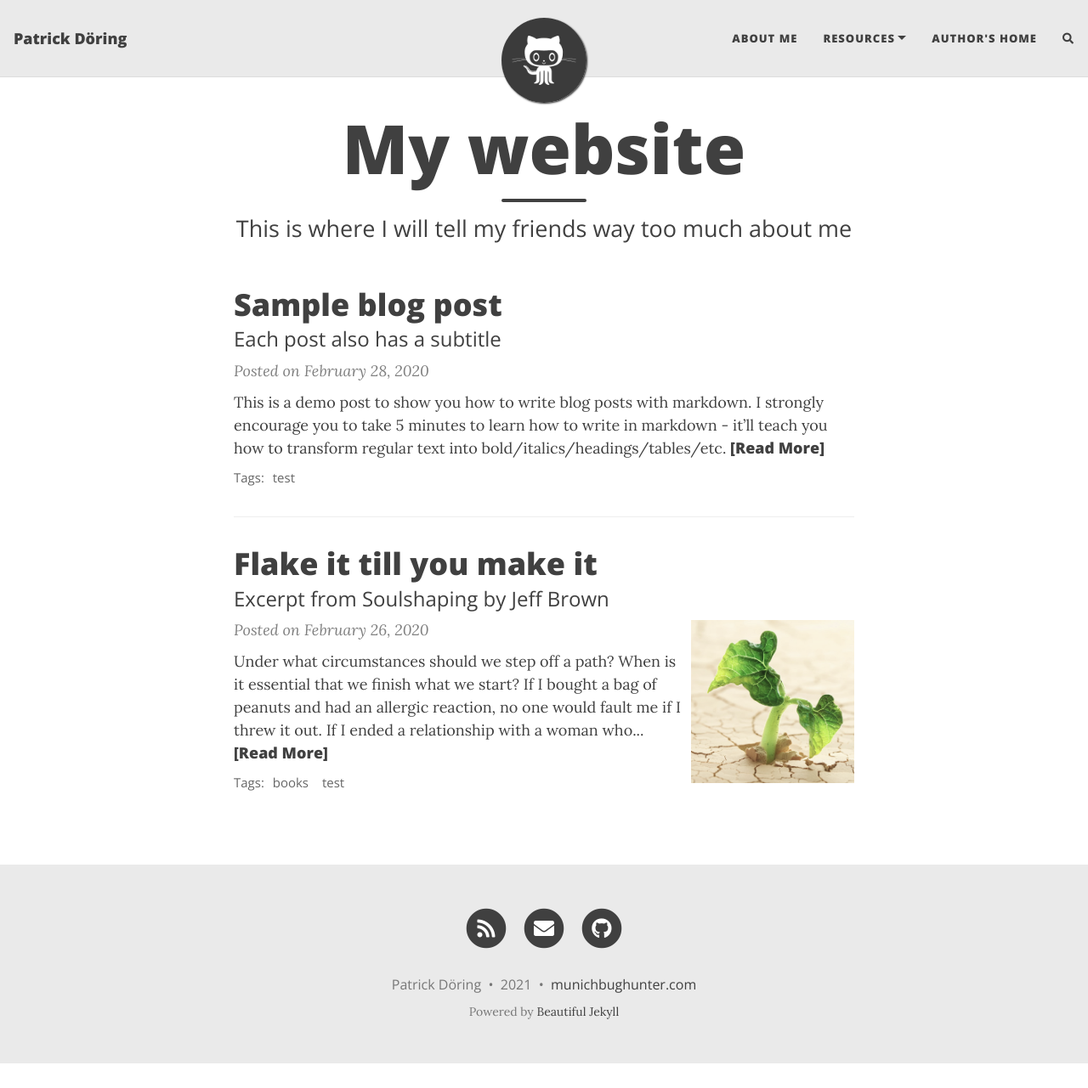
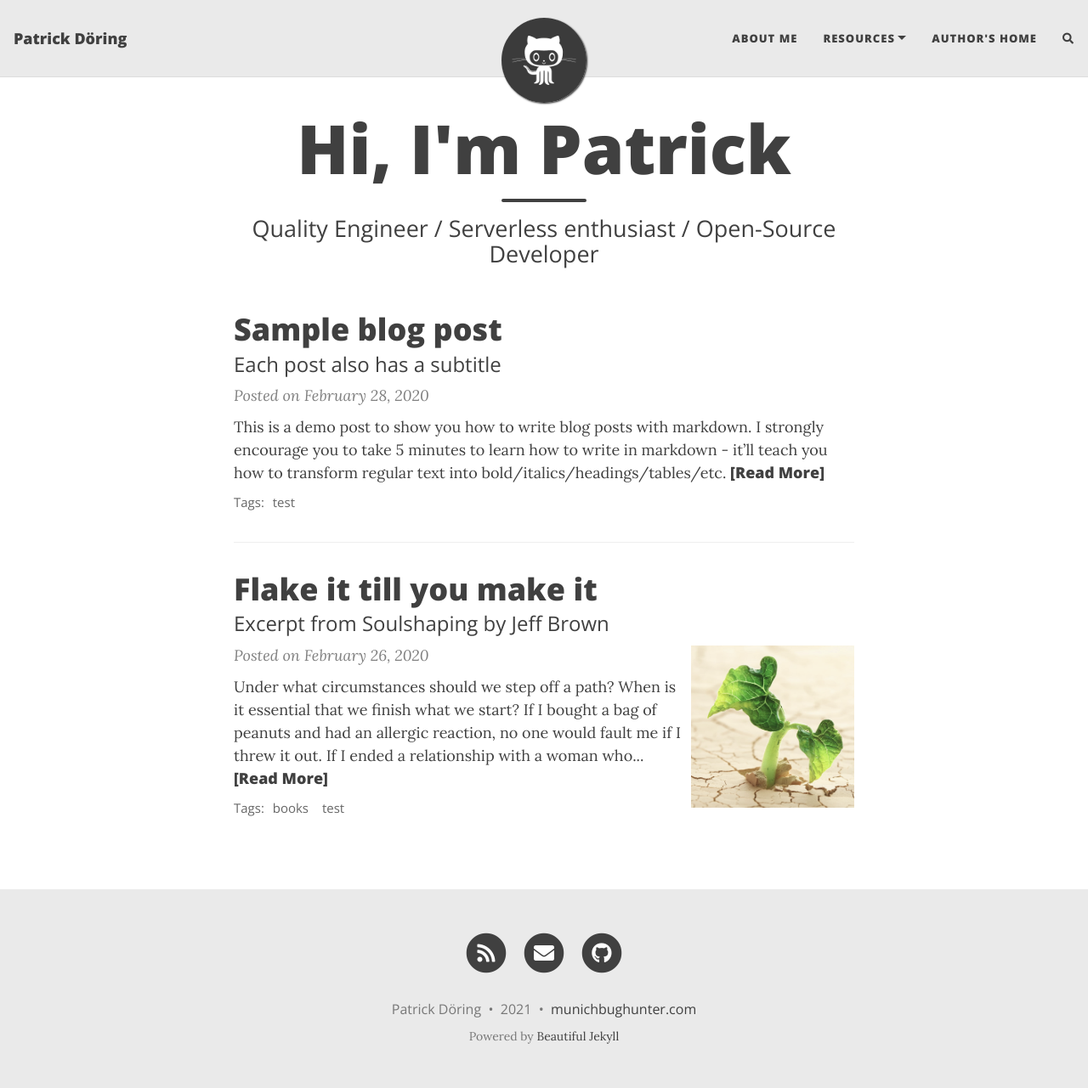
Before and after one commit to munichbughunter/munichbughunter.github.io, a Jekyll site: the page built from index.html, in a window 1280 px wide and 1281 px high. Shown: the whole window at 85% size. Built offline with Jekyll 4.4.1, drawn with Linux system fonts in a browser that asks for light colours; nearby versions of some CDN libraries; the list of posts is cut into pages by our own code; comment, search, counter and statistics services are not loaded.

Commit message:
Change title

```diff
--- a/index.html
+++ b/index.html
@@ -1,5 +1,5 @@
 ---
 layout: home
-title: My website
-subtitle: This is where I will tell my friends way too much about me
+title: Hi, I'm Patrick
+subtitle: Quality Engineer / Serverless enthusiast / Open-Source Developer
 ---
```
